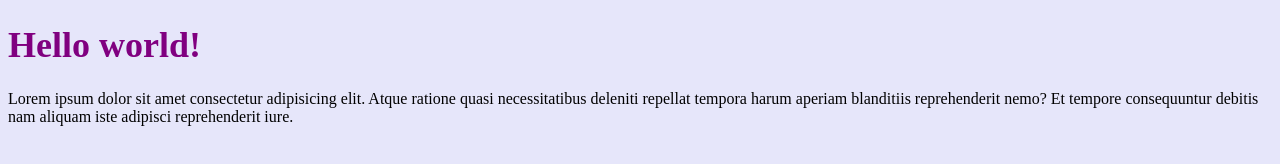
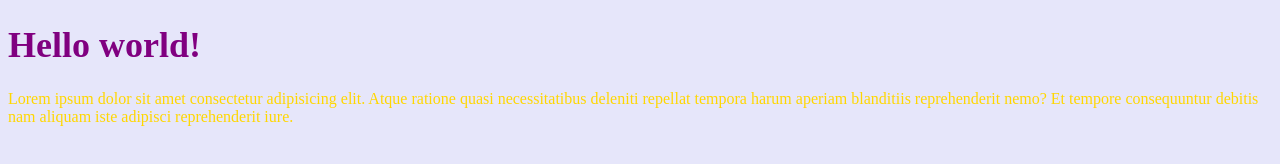
Before and after one commit to fredrikac/git-collab-demo, a plain HTML site: page index.html in a window 1280 px wide. Drawn offline with Linux system fonts and the light colour scheme.

Commit message:
gold paragraph

```diff
--- a/style.css
+++ b/style.css
@@ -6,3 +6,7 @@ h1 {
     color: purple;
     font-size: 36px;
 }
+
+p {
+    color: gold;
+}
```
